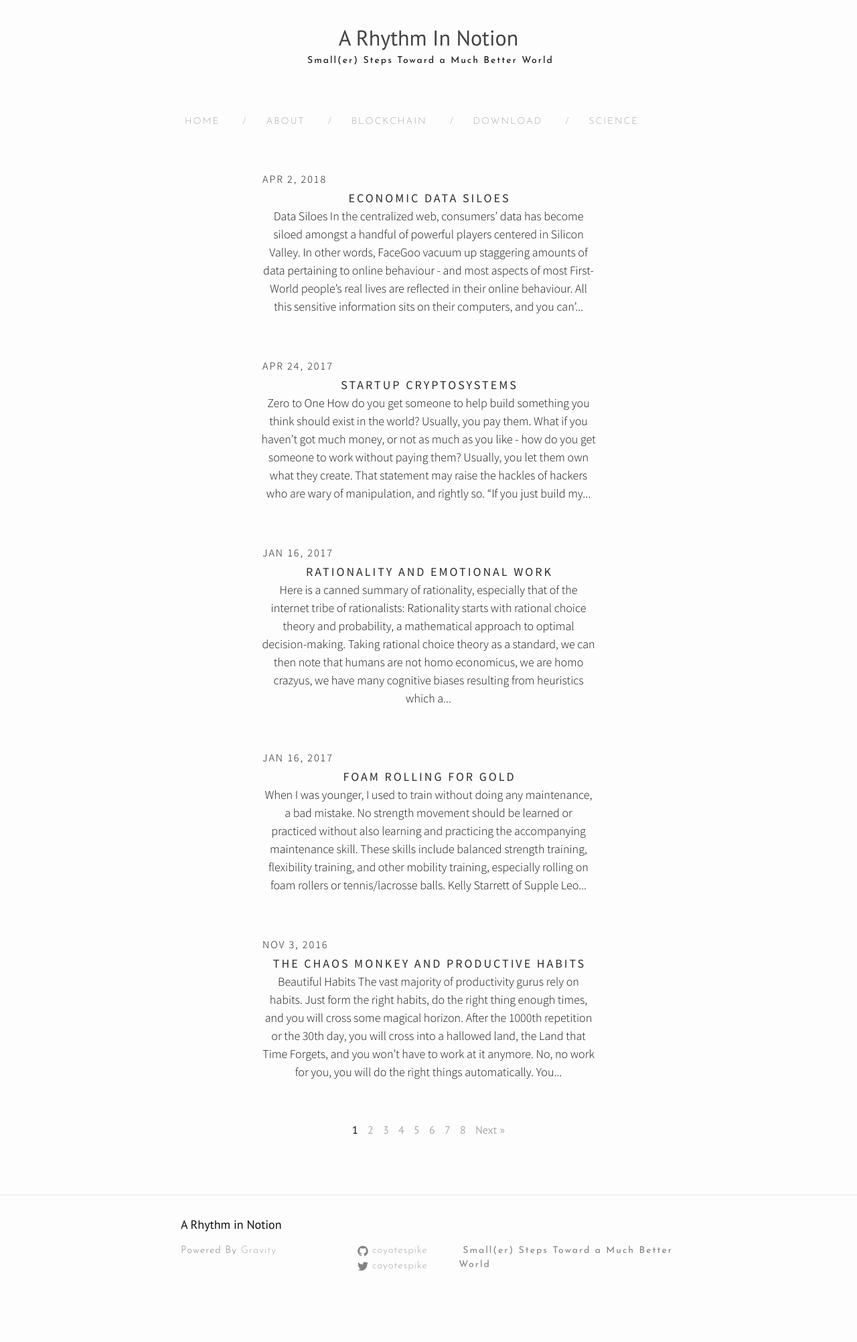
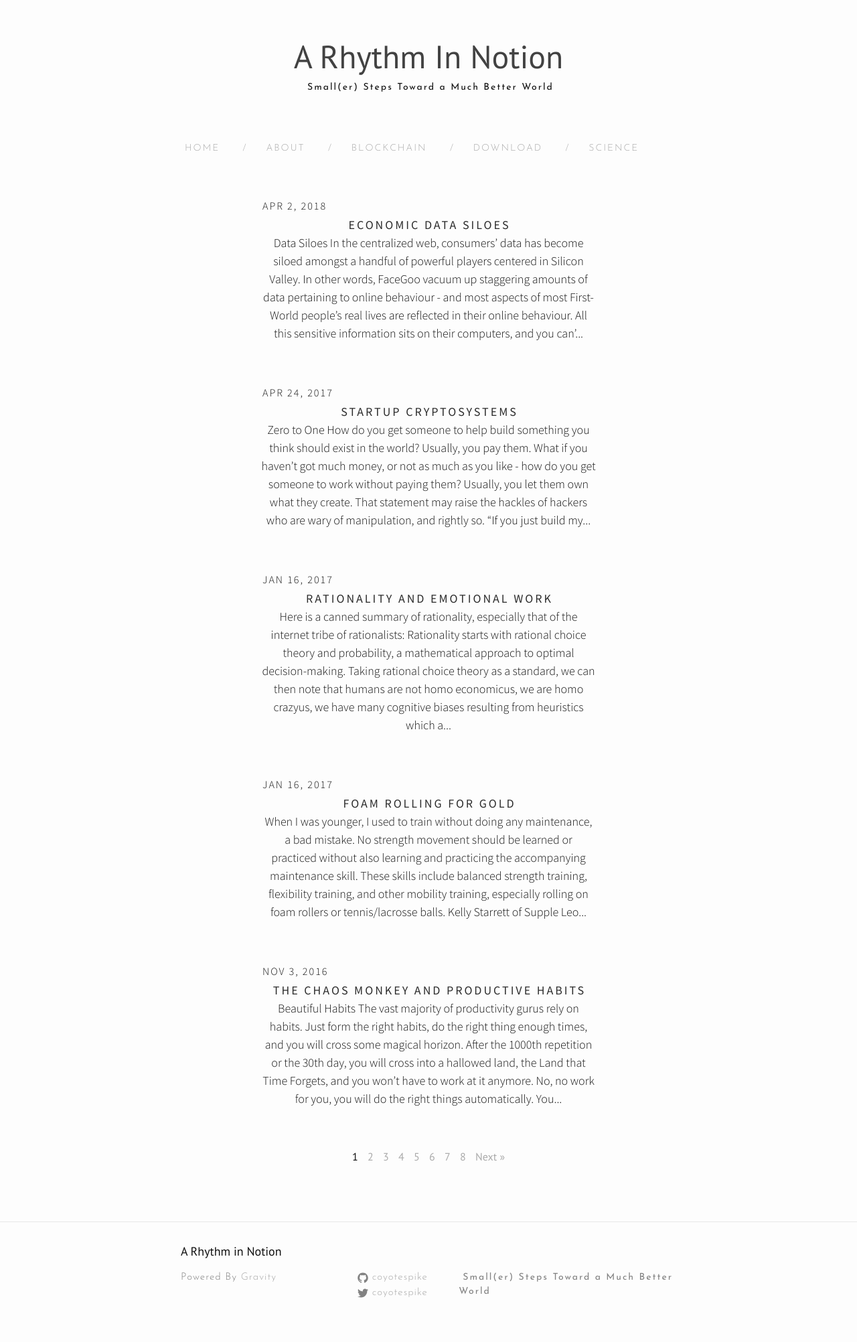
Before and after one commit to coyotespike/coyotespike.github.io, a Jekyll site: the page built from index.html, in a window 1280 px wide. Shown: the whole page at 67% size. Built offline with Jekyll 4.4.1, drawn with Linux system fonts in a browser that asks for light colours; nearby versions of some CDN libraries; the list of posts is cut into pages by our own code; before the commit the page ends 1964 px from its top, so only the background shows below that.

Commit message:
Testing for mobile

```diff
--- a/css/style.scss
+++ b/css/style.scss
@@ -20,14 +20,6 @@
 $on-laptop:        800px;
 
 
-
-// Use media queries like this:
-// @include media-query($on-palm) {
-//     .wrapper {
-//         padding-right: $spacing-unit / 2;
-//         padding-left: $spacing-unit / 2;
-//     }
-// }
 @mixin media-query($device) {
     @media screen and (max-width: $device) {
         @content;
@@ -335,16 +327,14 @@
   position: relative;
 }
 .site-title {
-  font-size: 32px;
+  font-size: 48px;
   font-weight: 100;
   font-family: 'PT Sans';
   text-transform: capitalize;
   font-weight: 500;
   margin-top: 1em;
   @include media-query($on-palm) {
-      .wrapper {
         font-size: 24px;
-      }
   }
 }
 .site-description {
@@ -534,12 +524,12 @@
   margin-bottom: $spacing-unit;
   padding-bottom: 3em !important;
 
-  @include media-query($on-laptop) {
-    max-width: -webkit-calc(#{$content-width} - (#{$spacing-unit} * 2));
-    max-width:         calc(#{$content-width} - (#{$spacing-unit} * 2));
-    padding-right: $spacing-unit * 4;
-    padding-left: $spacing-unit * 4;
-  }
+  // @include media-query($on-laptop) {
+  //   max-width: -webkit-calc(#{$content-width} - (#{$spacing-unit} * 2));
+  //   max-width:         calc(#{$content-width} - (#{$spacing-unit} * 2));
+  //   padding-right: $spacing-unit * 4;
+  //   padding-left: $spacing-unit * 4;
+  // }
   p {
     font-size: 0.9rem;
   }
```
